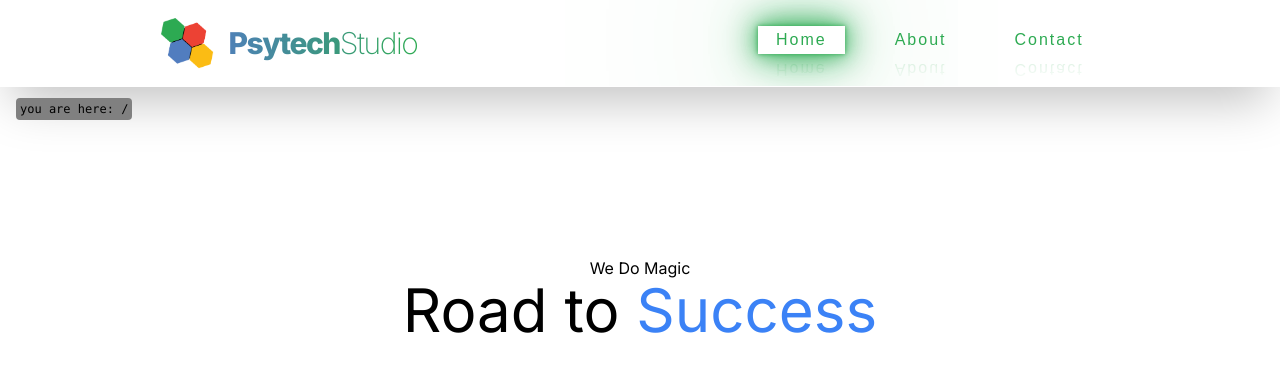
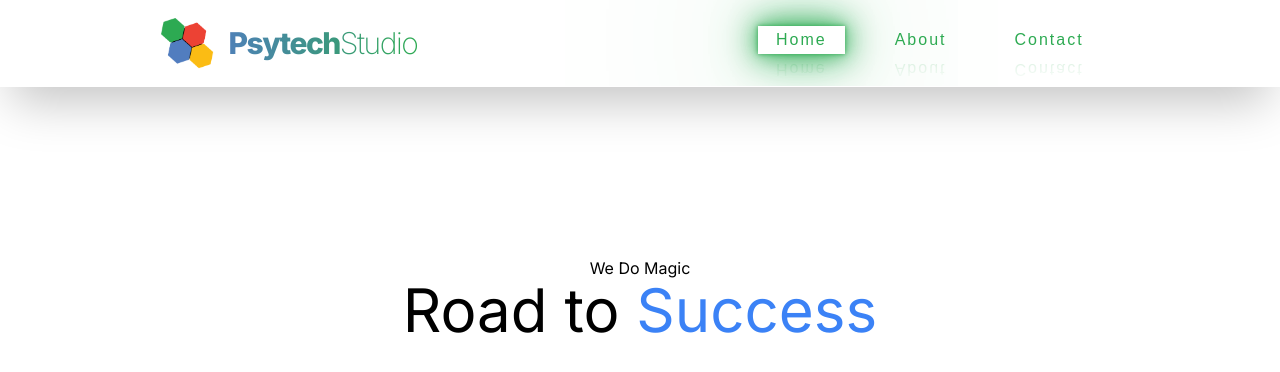
Before and after one commit to christiaan-fourie/psytech, a Next.js app: page / in a window 1280 px wide. Shown: the top 372 px of the page. Built offline with nearby package versions, Linux system fonts and the light colour scheme.

Commit message:
Fix Route Display

```diff
--- a/components/Header/Header.jsx
+++ b/components/Header/Header.jsx
@@ -128,7 +128,7 @@ function Header() {
             </div>
             <div className='absolute px-4 py-2 bg-transparent'>
                 {/* Show the current path */}
-                <code className='text-center text-xs my-2 p-1 rounded w-[60px]'>you are here: <span className=''>{window.location.pathname}</span></code>
+                {/* <code className='text-center text-xs my-2 p-1 rounded w-[60px]'>you are here: <span className=''>{window.location.pathname}</span></code> */}
             </div>
     </div>
 
```
